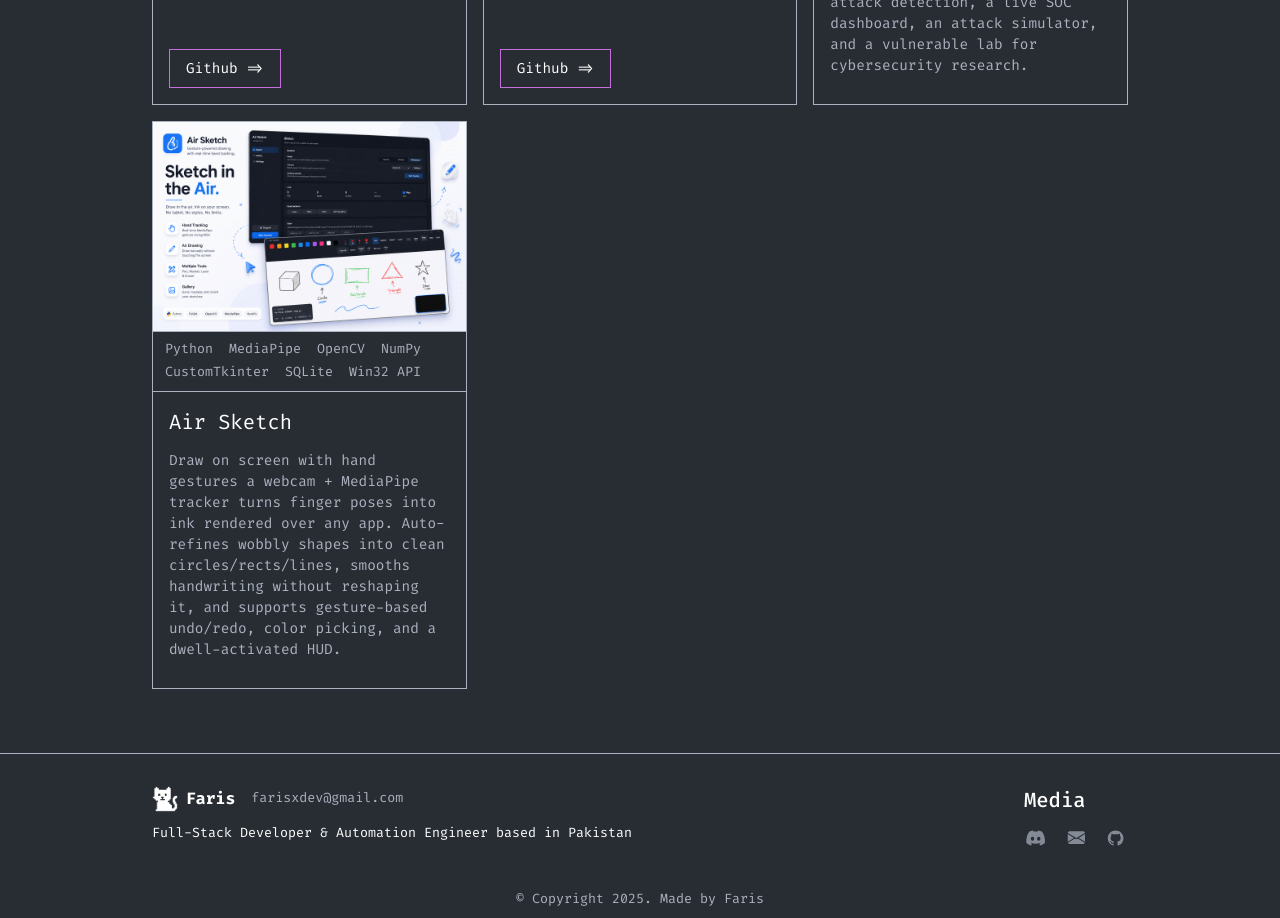
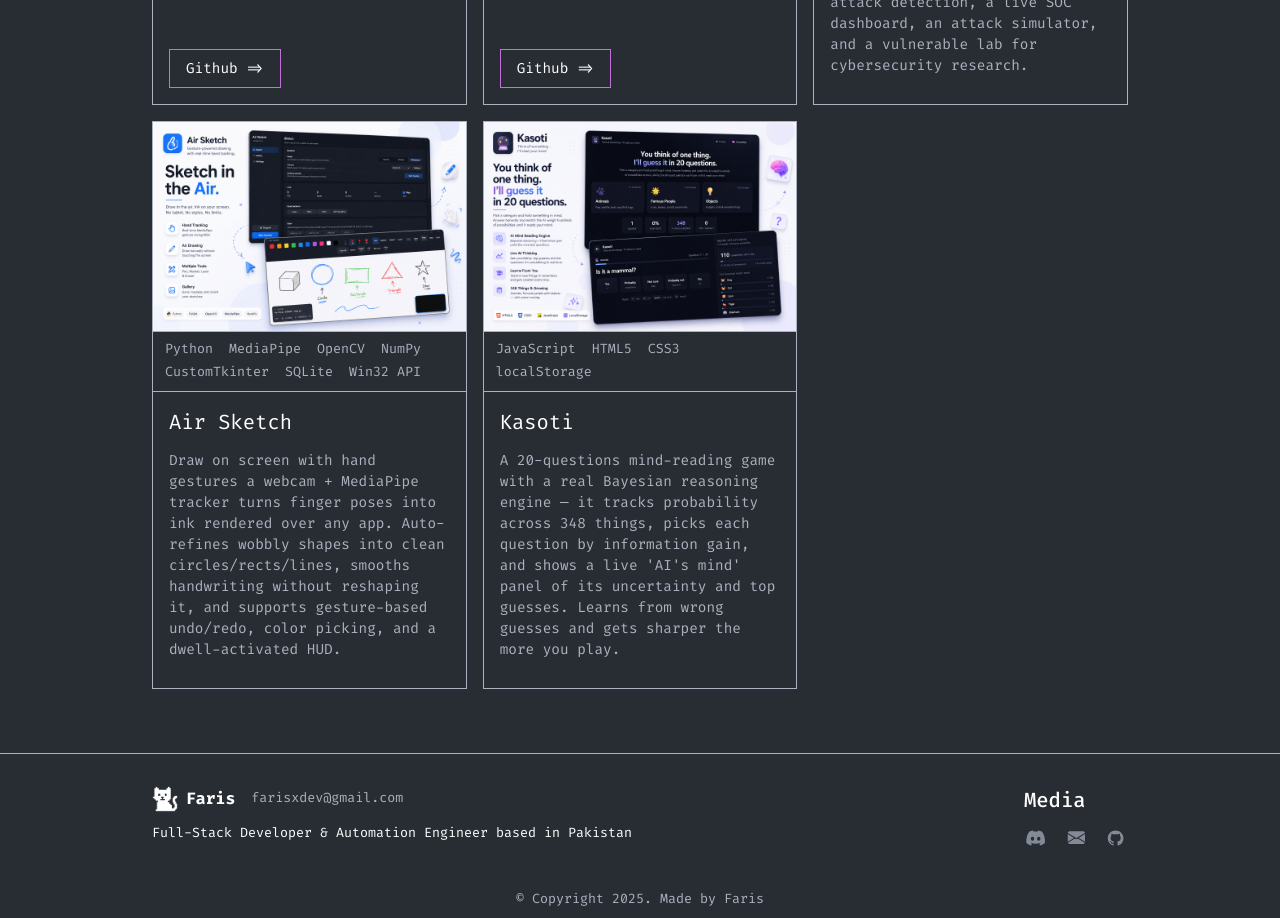
Before and after one commit to farixdev/protfolio, a Next.js app: page /projects in a window 1280 px wide. Shown: the part 1740-2658 px from the top of the page. Built offline with nearby package versions, Linux system fonts and the light colour scheme.

Commit message:
add Kasoti project with description and technologies

```diff
--- a/src/app/projects/page.js
+++ b/src/app/projects/page.js
@@ -266,6 +266,15 @@ export default function Projects() {
       desc: "Draw on screen with hand gestures a webcam + MediaPipe tracker turns finger poses into ink rendered over any app. Auto-refines wobbly shapes into clean circles/rects/lines, smooths handwriting without reshaping it, and supports gesture-based undo/redo, color picking, and a dwell-activated HUD.",
       links: [],
     },
+
+    {
+      image: "/icons/Kasoti.png",
+      techs: ["JavaScript", "HTML5", "CSS3", "localStorage"],
+      name: "Kasoti",
+      desc: "A 20-questions mind-reading game with a real Bayesian reasoning engine — it tracks probability across 348 things, picks each question by information gain, and shows a live 'AI's mind' panel of its uncertainty and top guesses. Learns from wrong guesses and gets sharper the more you play.",
+
+      links: [],
+    },
   ];
 
   return (
```
Also changed, not shown: public/icons/Kasoti.png (added).
